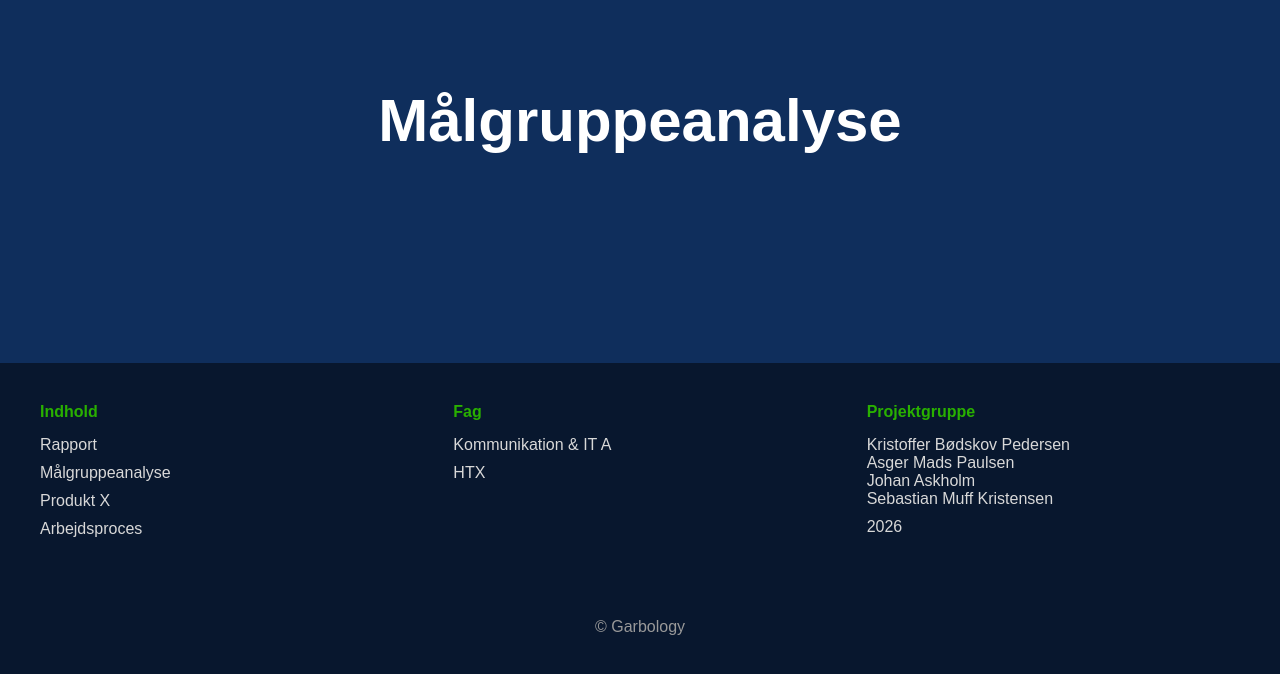
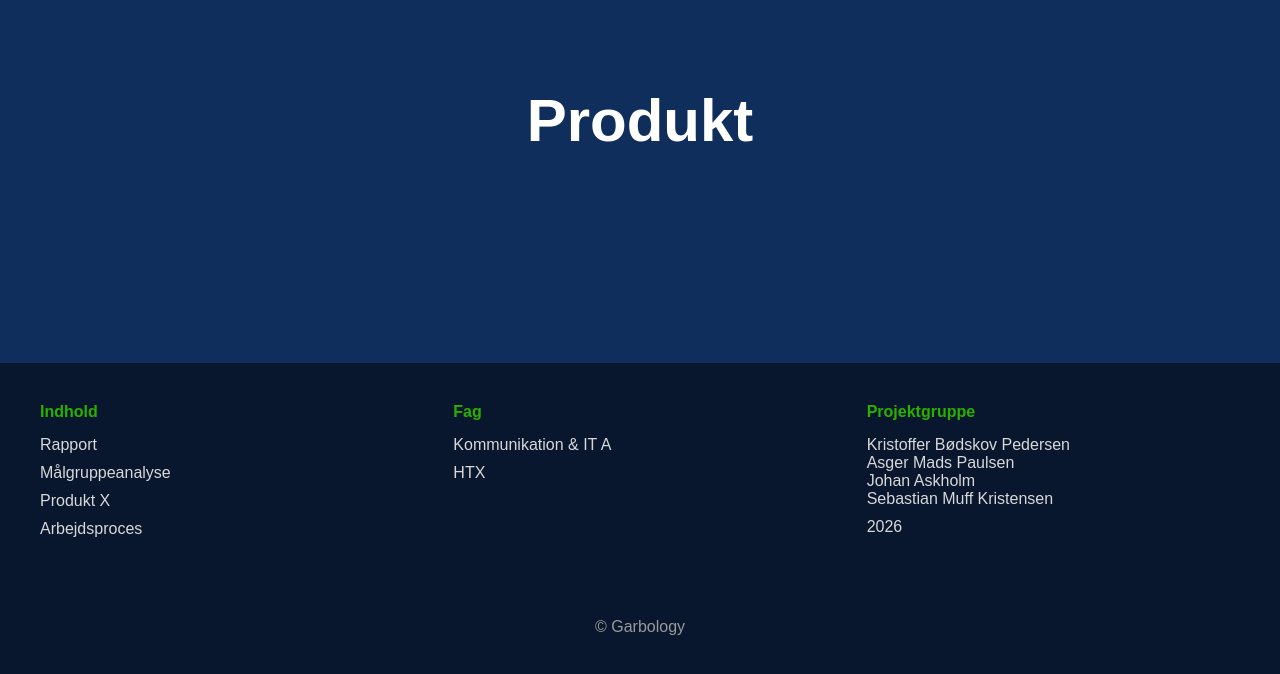
Before and after one commit to SebastianEUCSYD/SebastianEUCSYD.github.io, a plain HTML site: page garbology/produkt.html in a window 1280 px wide. Shown: the part 124-798 px from the top of the page. Drawn offline with Linux system fonts and the light colour scheme.

Commit message:
navne ændring

```diff
--- a/garbology/produkt.html
+++ b/garbology/produkt.html
@@ -5,7 +5,7 @@
 
     <meta charset="utf-8">
 
-    <title>Garbology</title>
+    <title>Produkt</title>
 
     <link rel="stylesheet" href="mystylesheet.css">
 
@@ -74,7 +74,7 @@
         <section class="hero">
             <h1>
 
-                Målgruppeanalyse
+                Produkt
 
             </h1>
         </section>
```
